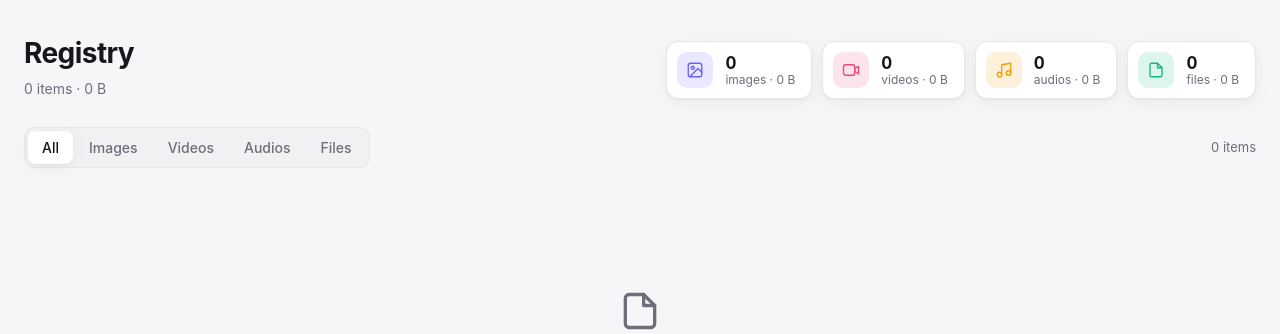
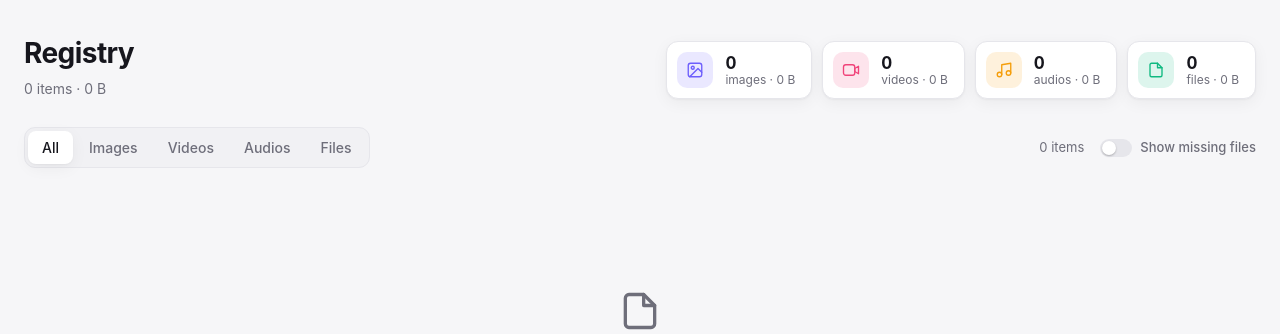
Before and after one commit to multimodal-ai-lab/ezMM, a FastAPI app: page / in a window 1280 px wide. Shown: the part 61-395 px from the top of the page. Run offline with FastAPI, Linux system fonts and the light colour scheme; data that the repository does not hold is empty; parts of the project's set-up code (start-up, migrations or seed data) failed here and were passed over.

Commit message:
Hide items with missing files in the web UI by default
Adds a "Show missing files" toggle to the browse page (persisted via the
`missing=1` query parameter) and an `include_missing` option to
ItemRegistry.list_items() and count_items() so counts and pagination
stay correct.

Co-Authored-By: Claude Opus 5.5 <noreply@anthropic.com>

```diff
--- a/ezmm/common/registry.py
+++ b/ezmm/common/registry.py
@@ -522,20 +522,28 @@ class ItemRegistry:
     # Browsing
 
     def list_items(self, kind: str = None, query: str = None,
-                   offset: int = 0, limit: int = 50) -> list[dict]:
+                   offset: int = 0, limit: int = 50, include_missing: bool = True) -> list[dict]:
         """Returns the registry entries (newest first, without aliases) as dicts,
-        optionally filtered by kind and a search query (matching source URLs and paths)."""
+        optionally filtered by kind and a search query (matching source URLs and paths).
+        With include_missing=False, entries whose file does not exist are skipped."""
         where, params = self._filter(kind, query)
-        rows = self._execute(f"""
+        stmt = f"""
             SELECT kind, id, path, sha256, size, canonical_id, created_at, updated_at
             FROM items WHERE {where}
-            ORDER BY created_at DESC, id DESC LIMIT ? OFFSET ?;
-        """, params + (limit, offset))
-        return [self._row_to_dict(row) for row in rows]
+            ORDER BY created_at DESC, id DESC"""
+        if include_missing:
+            rows = self._execute(stmt + " LIMIT ? OFFSET ?;", params + (limit, offset))
+            return [self._row_to_dict(row) for row in rows]
+        # File existence is not known to the DB, so check it for all matching entries
+        entries = [self._row_to_dict(row) for row in self._execute(stmt + ";", params)]
+        return [e for e in entries if e["path"] and e["path"].exists()][offset:offset + limit]
 
-    def count_items(self, kind: str = None, query: str = None) -> int:
+    def count_items(self, kind: str = None, query: str = None, include_missing: bool = True) -> int:
         where, params = self._filter(kind, query)
-        return self._execute(f"SELECT COUNT(*) FROM items WHERE {where};", params)[0][0]
+        if include_missing:
+            return self._execute(f"SELECT COUNT(*) FROM items WHERE {where};", params)[0][0]
+        paths = self._execute(f"SELECT path FROM items WHERE {where};", params)
+        return sum(1 for (path,) in paths if path and self._from_db_path(path).exists())
 
     def stats(self) -> dict[str, dict]:
         """Returns the number of items and the total file size per kind."""
--- a/ezmm/ui/main.py
+++ b/ezmm/ui/main.py
@@ -6,7 +6,7 @@ import socket
 from datetime import datetime, timezone
 from pathlib import Path
 from typing import Optional
-from urllib.parse import urlparse
+from urllib.parse import urlparse, urlencode
 
 import uvicorn
 from fastapi import FastAPI, HTTPException
@@ -57,8 +57,15 @@ def _duration(seconds: float) -> str:
     return f"{seconds // 60}:{seconds % 60:02d}"
 
 
+def _browse_url(kind: str = "", q: str = "", missing: bool = False, page: int = 1) -> str:
+    """Returns the URL of the browse page with the given filters (omitting defaults)."""
+    params = {"kind": kind, "q": q, "missing": 1 if missing else None, "page": page if page > 1 else None}
+    query = urlencode({key: value for key, value in params.items() if value})
+    return "/?" + query if query else "/"
+
+
 templates.env.filters.update(size=format_size, time_ago=_time_ago, host=_host, duration=_duration)
-templates.env.globals.update(kinds=KINDS)
+templates.env.globals.update(kinds=KINDS, browse_url=_browse_url)
 
 
 def _get_entry(kind: str, identifier: int) -> dict:
@@ -71,13 +78,16 @@ def _get_entry(kind: str, identifier: int) -> dict:
 
 
 @app.get("/", response_class=HTMLResponse)
-async def browse(request: Request, kind: str = "", q: str = "", page: int = 1):
-    """Shows a grid of all items in the registry, filterable by kind and search query."""
+async def browse(request: Request, kind: str = "", q: str = "", page: int = 1, missing: bool = False):
+    """Shows a grid of all items in the registry, filterable by kind and search query.
+    Items whose file is missing are hidden unless `missing` is set."""
     kind = kind if kind in KINDS else ""
-    total = item_registry.count_items(kind or None, q or None)
+    total_all = item_registry.count_items(kind or None, q or None)
+    total = total_all if missing else item_registry.count_items(kind or None, q or None, include_missing=False)
     n_pages = max(math.ceil(total / PAGE_SIZE), 1)
     page = min(max(page, 1), n_pages)
-    entries = item_registry.list_items(kind or None, q or None, offset=(page - 1) * PAGE_SIZE, limit=PAGE_SIZE)
+    entries = item_registry.list_items(kind or None, q or None, offset=(page - 1) * PAGE_SIZE, limit=PAGE_SIZE,
+                                       include_missing=missing)
     for entry in entries:
         source_urls = item_registry.get_source_urls(entry["kind"], entry["id"])
         entry["source_url"] = source_urls[0] if source_urls else None
@@ -92,6 +102,8 @@ async def browse(request: Request, kind: str = "", q: str = "", page: int = 1):
         "page": page,
         "n_pages": n_pages,
         "total": total,
+        "missing": missing,
+        "n_hidden": total_all - total,
         "stats": stats,
         "total_count": sum(s["count"] for s in stats.values()),
         "total_size": sum(s["size"] for s in stats.values()),
--- a/ezmm/ui/static/style.css
+++ b/ezmm/ui/static/style.css
@@ -201,7 +201,33 @@ h1, h2 { letter-spacing: -.02em; margin: 0; }
 .kind-file { --kind: var(--c-file); }
 
 .toolbar { display: flex; align-items: center; justify-content: space-between; gap: 16px; flex-wrap: wrap; margin-bottom: 20px; }
-.toolbar a { color: var(--accent); }
+.toolbar a, .empty a.link { color: var(--accent); }
+.toolbar-right { display: flex; align-items: center; gap: 16px; flex-wrap: wrap; }
+
+.toggle { display: inline-flex; align-items: center; gap: 8px; font-size: 13px; font-weight: 500; color: var(--muted) !important; user-select: none; }
+.toggle:hover { color: var(--text) !important; }
+.toggle-track {
+    position: relative;
+    width: 32px;
+    height: 18px;
+    border-radius: 999px;
+    background: var(--border);
+    transition: background .2s;
+}
+.toggle-thumb {
+    position: absolute;
+    top: 2px;
+    left: 2px;
+    width: 14px;
+    height: 14px;
+    border-radius: 50%;
+    background: #fff;
+    box-shadow: 0 1px 2px rgba(0, 0, 0, .25);
+    transition: transform .2s;
+}
+.toggle.on { color: var(--text) !important; }
+.toggle.on .toggle-track { background: var(--accent); }
+.toggle.on .toggle-thumb { transform: translateX(14px); }
 
 .segmented {
     display: inline-flex;
--- a/ezmm/ui/templates/base.html
+++ b/ezmm/ui/templates/base.html
@@ -27,6 +27,7 @@
         <form class="search" action="/" method="get" role="search">
             <svg viewBox="0 0 24 24" aria-hidden="true"><circle cx="11" cy="11" r="7"/><path d="m20 20-3.5-3.5"/></svg>
             {% if kind %}<input type="hidden" name="kind" value="{{ kind }}">{% endif %}
+            {% if missing %}<input type="hidden" name="missing" value="1">{% endif %}
             <input id="search" type="search" name="q" value="{{ q or '' }}" placeholder="Search URLs, paths, hashes…" autocomplete="off">
             <kbd>/</kbd>
         </form>
--- a/ezmm/ui/templates/browse.html
+++ b/ezmm/ui/templates/browse.html
@@ -11,7 +11,7 @@
     </div>
     <div class="stats">
         {% for k in kinds %}
-        <a class="stat kind-{{ k }}" href="/?kind={{ k }}">
+        <a class="stat kind-{{ k }}" href="{{ browse_url(k, '', missing) }}">
             <span class="stat-icon">{{ kind_icon(k) }}</span>
             <span class="stat-body">
                 <span class="stat-value">{{ stats.get(k, {}).get('count', 0) }}</span>
@@ -24,15 +24,23 @@
 
 <div class="toolbar">
     <nav class="segmented" aria-label="Filter by kind">
-        <a href="/{{ '?q=' ~ q|urlencode if q }}" class="{{ 'active' if not kind }}">All</a>
+        <a href="{{ browse_url('', q, missing) }}" class="{{ 'active' if not kind }}">All</a>
         {% for k in kinds %}
-        <a href="/?kind={{ k }}{{ '&q=' ~ q|urlencode if q }}" class="{{ 'active' if kind == k }}">{{ k | capitalize }}s</a>
+        <a href="{{ browse_url(k, q, missing) }}" class="{{ 'active' if kind == k }}">{{ k | capitalize }}s</a>
         {% endfor %}
     </nav>
-    <span class="muted small">
-        {% if q %}{{ total }} result{{ 's' if total != 1 }} for “{{ q }}” · <a href="/{{ '?kind=' ~ kind if kind }}">clear</a>
-        {% else %}{{ total }} item{{ 's' if total != 1 }}{% endif %}
-    </span>
+    <div class="toolbar-right">
+        <span class="muted small">
+            {% if q %}{{ total }} result{{ 's' if total != 1 }} for “{{ q }}” · <a href="{{ browse_url(kind, '', missing) }}">clear</a>
+            {% else %}{{ total }} item{{ 's' if total != 1 }}{% endif %}
+            {% if not missing and n_hidden %} · {{ n_hidden }} with missing file hidden{% endif %}
+        </span>
+        <a class="toggle {{ 'on' if missing }}" href="{{ browse_url(kind, q, not missing) }}" role="switch"
+           aria-checked="{{ 'true' if missing else 'false' }}" title="Show or hide items whose file is missing">
+            <span class="toggle-track"><span class="toggle-thumb"></span></span>
+            Show missing files
+        </a>
+    </div>
 </div>
 
 {% if entries %}
@@ -70,21 +78,26 @@
 </div>
 
 {% if n_pages > 1 %}
-{% set base = '/?' ~ ('kind=' ~ kind ~ '&' if kind) ~ ('q=' ~ q|urlencode ~ '&' if q) %}
 <nav class="pagination" aria-label="Pagination">
-    <a class="btn {{ 'disabled' if page <= 1 }}" href="{{ base }}page={{ page - 1 }}">← Previous</a>
+    <a class="btn {{ 'disabled' if page <= 1 }}" href="{{ browse_url(kind, q, missing, page - 1) }}">← Previous</a>
     <span class="muted small">Page {{ page }} of {{ n_pages }}</span>
-    <a class="btn {{ 'disabled' if page >= n_pages }}" href="{{ base }}page={{ page + 1 }}">Next →</a>
+    <a class="btn {{ 'disabled' if page >= n_pages }}" href="{{ browse_url(kind, q, missing, page + 1) }}">Next →</a>
 </nav>
 {% endif %}
 
 {% else %}
 <div class="empty">
     <div class="empty-icon">{{ kind_icon(kind or 'file') }}</div>
+    {% if n_hidden %}
+    <h2>Only items with missing files</h2>
+    <p class="muted">{{ n_hidden }} item{{ 's' if n_hidden != 1 }} hidden because {{ 'their files are' if n_hidden != 1 else 'its file is' }} missing.
+        <a class="link" href="{{ browse_url(kind, q, True) }}">Show them</a></p>
+    {% else %}
     <h2>{{ 'No matches' if q else 'Nothing here yet' }}</h2>
     <p class="muted">
         {% if q %}No items match “{{ q }}”.{% else %}Items you load with ezMM, e.g. <code>Image("photo.jpg")</code>, show up here.{% endif %}
     </p>
+    {% endif %}
 </div>
 {% endif %}
 {% endblock %}
```
Also changed, not shown: tests/test_registry.py (+13 -0 lines), tests/test_ui.py (+29 -0 lines).
